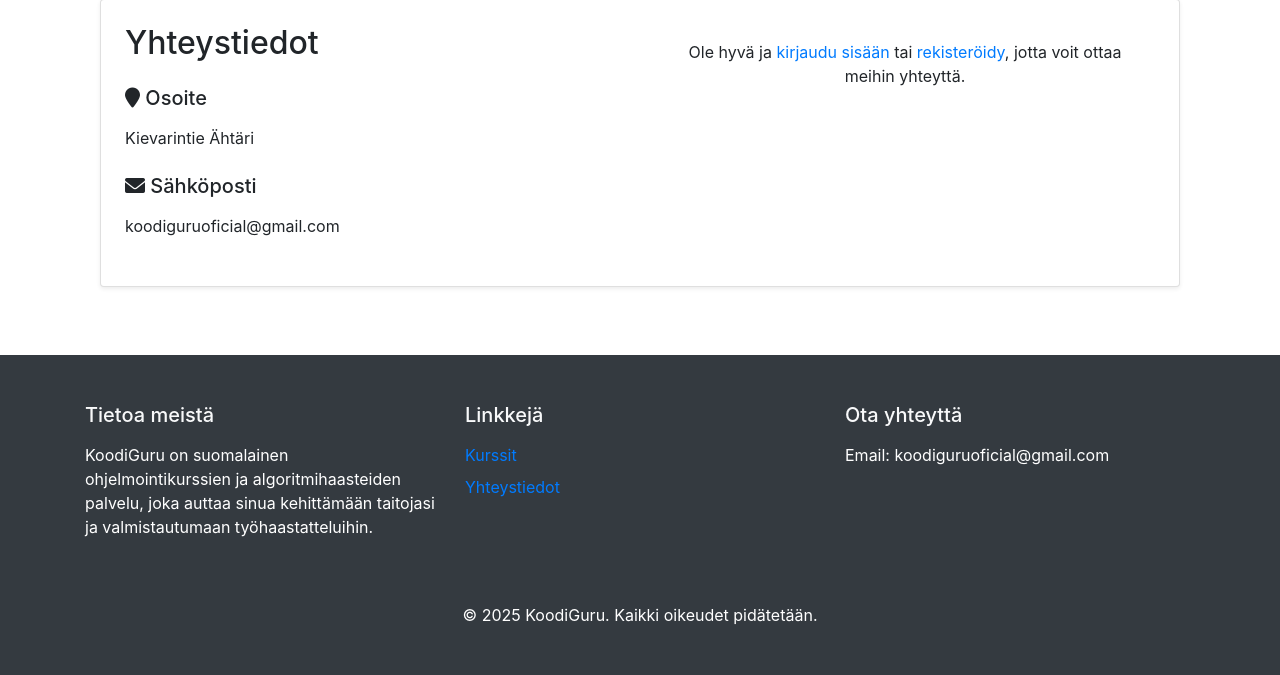
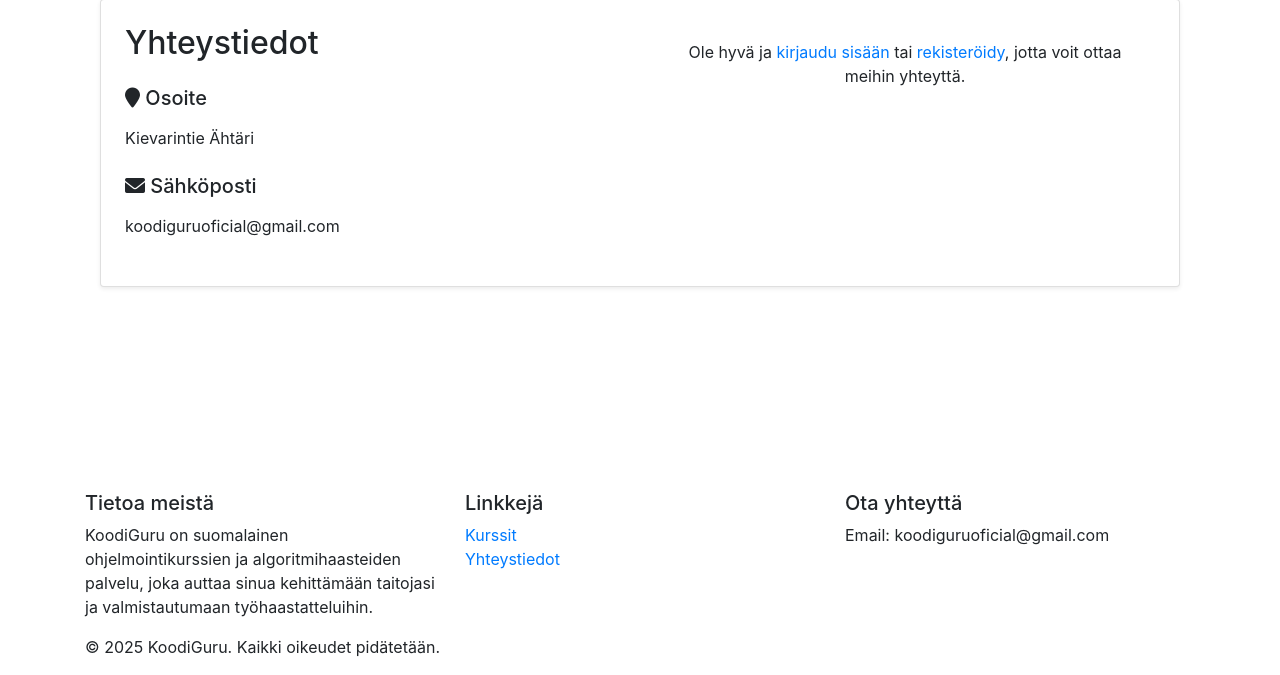
Before and after one commit to pelammin77/new_koodiguru, a Django app: page /contact/ in a window 1280 px wide. Shown: the part 125-800 px from the top of the page. Run offline with Django 4.2, Linux system fonts and the light colour scheme; some libraries are stand-ins or nearby versions.

Commit message:
Updated footer

```diff
--- a/main_app/templates/main_app/footer.html
+++ b/main_app/templates/main_app/footer.html
@@ -1,41 +1,43 @@
 {% load static %}
-<footer class="footer bg-dark text-white py-5">
+<link rel="stylesheet" type="text/css" href="{% static 'css/footer_styles.css' %}">
+
+<footer class="footer">
     <div class="container">
-        <div class="row gy-4">
+        <div class="row">
             <!-- About section -->
-            <div class="col-md-4">
-                <h5 class="mb-3 text-light">Tietoa meistä</h5>
-                <p class="text-light-emphasis">
+            <div class="col-md-4 mb-4 mb-md-0">
+                <h5>Tietoa meistä</h5>
+                <p>
                     KoodiGuru on suomalainen ohjelmointikurssien ja algoritmihaasteiden palvelu,
                     joka auttaa sinua kehittämään taitojasi ja valmistautumaan työhaastatteluihin.
                 </p>
             </div>
 
             <!-- Links section -->
-            <div class="col-md-4">
-                <h5 class="mb-3 text-light">Linkkejä</h5>
+            <div class="col-md-4 mb-4 mb-md-0">
+                <h5>Linkkejä</h5>
                 <ul class="list-unstyled">
-                    <li class="mb-2">
-                        <a href="{% url 'main_app:course_list' %}" class="text-decoration-none link-light">Kurssit</a>
+                    <li>
+                        <a href="{% url 'main_app:course_list' %}">Kurssit</a>
                     </li>
-                    <li class="mb-2">
-                        <a href="{% url 'main_app:contact' %}" class="text-decoration-none link-light">Yhteystiedot</a>
+                    <li>
+                        <a href="{% url 'main_app:contact' %}">Yhteystiedot</a>
                     </li>
                 </ul>
             </div>
 
             <!-- Contact section -->
             <div class="col-md-4">
-                <h5 class="mb-3 text-light">Ota yhteyttä</h5>
-                <p class="text-light-emphasis">Email: koodiguruoficial@gmail.com</p>
+                <h5>Ota yhteyttä</h5>
+                <div class="contact-info">
+                    <p>Email: koodiguruoficial@gmail.com</p>
+                </div>
             </div>
         </div>
 
-        <!-- Logo and copyright -->
-        <div class="row mt-5">
-            <div class="col-md-12 text-center">
-                <p class="text-light-emphasis mb-0">&copy; 2025 KoodiGuru. Kaikki oikeudet pidätetään.</p>
-            </div>
+        <!-- Copyright -->
+        <div class="copyright">
+            <p>&copy; 2025 KoodiGuru. Kaikki oikeudet pidätetään.</p>
         </div>
     </div>
 </footer>
```
Also changed, not shown: 1 other file.
